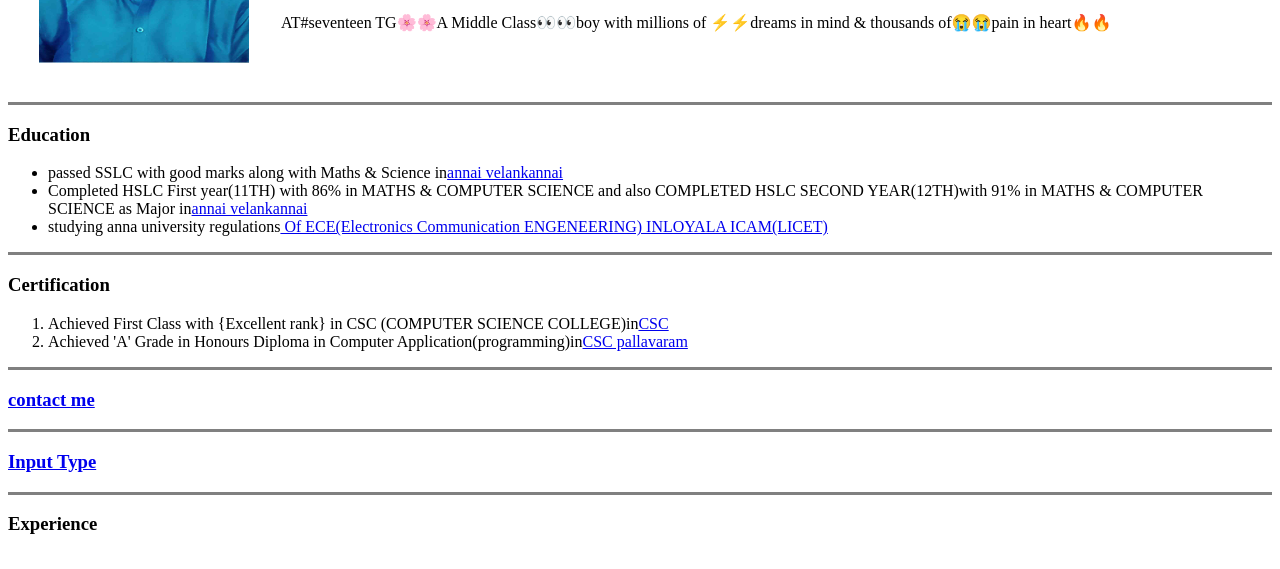
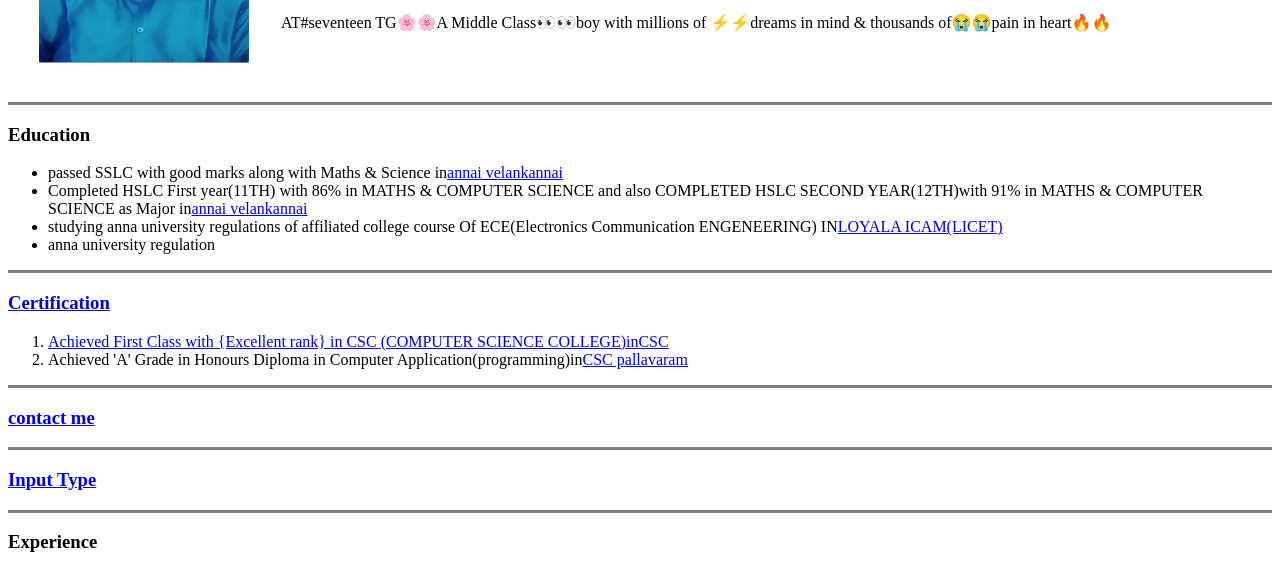
Before and after one commit to Nareshthiyagarajan27/nareshbiofolder, a plain HTML site: page index.html in a window 1280 px wide. Shown: the part 186-755 px from the top of the page. Drawn offline with Linux system fonts and the light colour scheme.

Commit message:
Update index.html

```diff
--- a/index.html
+++ b/index.html
@@ -17,8 +17,8 @@
 <ul>
 <li>passed SSLC with good marks  along with Maths & Science in<a href="https://avmhss.in/"target="_blank">annai velankannai</a></li>
 <li>Completed HSLC First year(11TH) with 86% in MATHS & COMPUTER SCIENCE and also COMPLETED HSLC SECOND YEAR(12TH)with 91% in MATHS & COMPUTER SCIENCE as Major in<a href="https://avmhss.in/" target="_blank">annai velankannai</a></li>
-<li>studying anna university regulations<a href="https://www.annauniv.edu/" target="_blank">
-Of ECE(Electronics Communication ENGENEERING) IN<a href="https://licet.ac.in/" target="_blank">LOYALA ICAM(LICET)</a></li>
+<li>studying anna university regulations of affiliated college course Of ECE(Electronics Communication ENGENEERING) IN<a href="https://licet.ac.in/" target="_blank">LOYALA ICAM(LICET)</a></li>
+<li>anna university regulation<a href="https://annauniv.edu/" target="_blank"</li>
 </ul>
 <hr size=3 noshade>
 <h3>Certification</h3>
@@ -27,7 +27,7 @@ Of ECE(Electronics Communication ENGENEERING) IN<a href="https://licet.ac.in/" t
 <li>Achieved 'A' Grade in Honours Diploma in Computer  Application(programming)in<a href="https://www.facebook.com/CSCPallavaram/"target="_blank">CSC pallavaram</a></li>
 </ol>
 <hr size=3 noshade>
-<a href="https://myaccount.google.com/"target="_blank"><h3>contact me</h3></a>
+<a href="monicanaresh455@gmail.com"target="_blank"><h3>contact me</h3></a>
 <hr size=3 noshade>
 <a href="inputs.html"target="_blank"><h3>Input Type</h3></a>
 <hr size=3 noshade>
```
